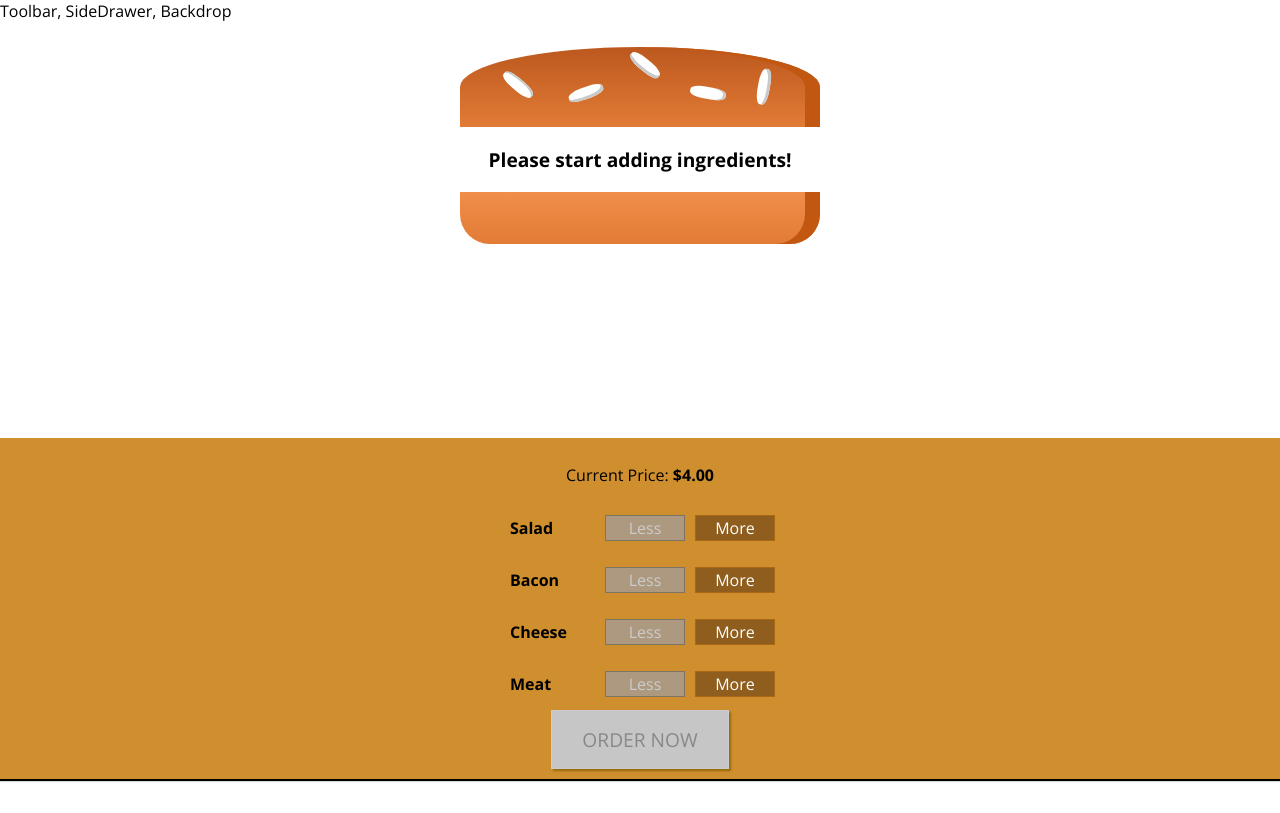
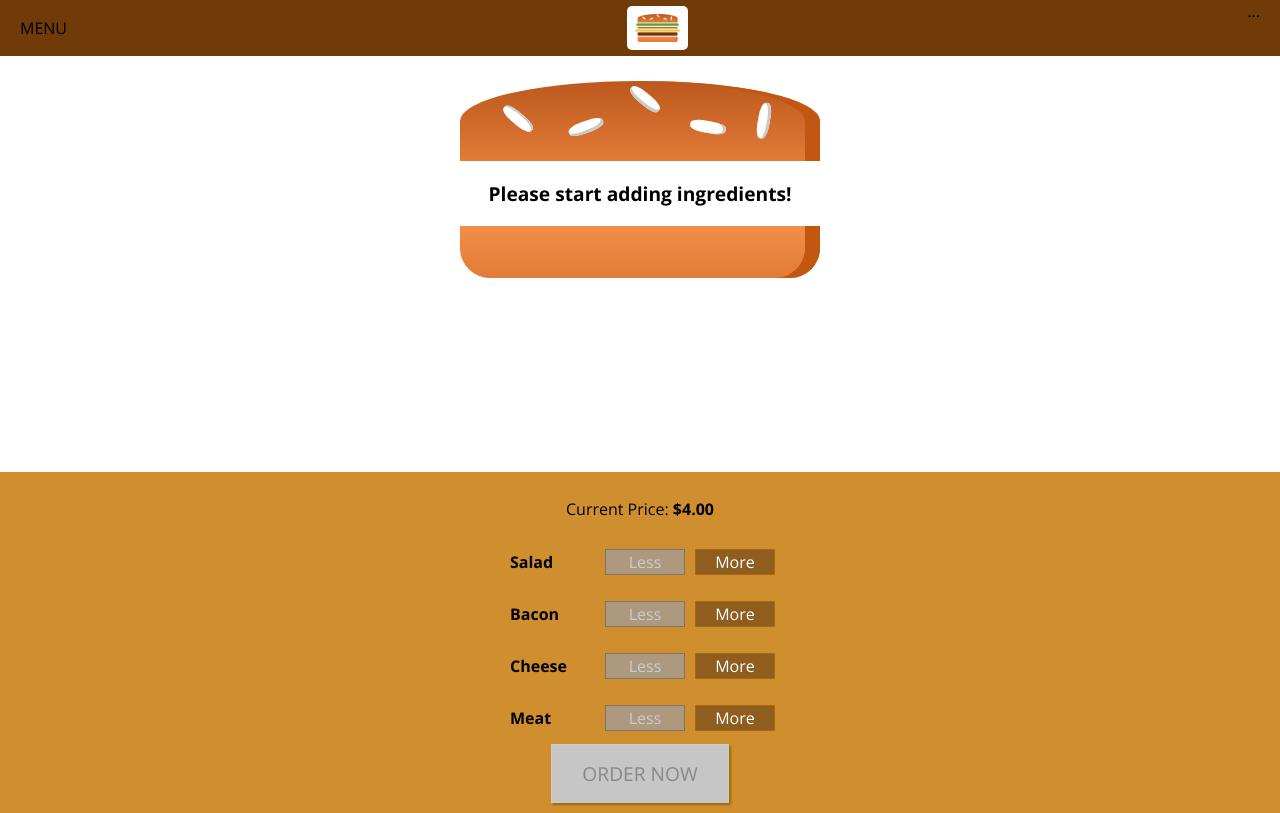
Before and after one commit to timbohmert/udemy-react_completeGuide, a React (Create React App) app in the folder my_burger_app/: page / in a window 1280 px wide. Built offline with nearby package versions, Linux system fonts and the light colour scheme.

Commit message:
Created toolbar component and logo component

```diff
--- a/my_burger_app/src/components/Layout/Layout.js
+++ b/my_burger_app/src/components/Layout/Layout.js
@@ -1,10 +1,11 @@
 import React from 'react';
 import Aux from '../../hoc/Aux';
 import classes from './Layout.module.css';
+import Toolbar from '../Navigation/Toolbar/Toolbar';
 
 const layout = (props) => (
   <Aux>
-    <div>Toolbar, SideDrawer, Backdrop</div>
+    <Toolbar />
     <main className={classes.Content}>{props.children}</main>
   </Aux>
 );
--- a/my_burger_app/src/components/Layout/Layout.module.css
+++ b/my_burger_app/src/components/Layout/Layout.module.css
@@ -1,3 +1,3 @@
 .Content {
-    margin-top: 16px;
+  margin-top: 72px;
 }
--- /dev/null
+++ b/my_burger_app/src/components/Logo/Logo.js
@@ -0,0 +1,11 @@
+import React from 'react';
+import burgerLogo from '../../assets/images/burger-logo.png';
+import classes from './Logo.module.css'
+
+const Logo = (props) => (
+  <div className={classes.Logo} >
+    <img src={burgerLogo} alt="MyBurger" />
+  </div>
+);
+
+export default Logo;
--- /dev/null
+++ b/my_burger_app/src/components/Logo/Logo.module.css
@@ -0,0 +1,11 @@
+.Logo {
+  background-color: white;
+  padding: 8px;
+  height: 80%;
+  box-sizing: border-box;
+  border-radius: 5px;
+}
+
+.Logo img {
+  height: 100%;
+}
--- /dev/null
+++ b/my_burger_app/src/components/Navigation/Toolbar/Toolbar.js
@@ -0,0 +1,13 @@
+import React from 'react';
+import classes from './Toolbar.module.css';
+import Logo from '../../Logo/Logo';
+
+const Toolbar = (props) => (
+  <header className={classes.Toolbar}>
+    <div>MENU</div>
+    <Logo />
+    <nav>...</nav>
+  </header>
+);
+
+export default Toolbar;
--- /dev/null
+++ b/my_burger_app/src/components/Navigation/Toolbar/Toolbar.module.css
@@ -0,0 +1,18 @@
+.Toolbar {
+  height: 56px;
+  width: 100%;
+  position: fixed;
+  top: 0;
+  left: 0;
+  background-color: #703b09;
+  display: flex;
+  justify-content: space-between;
+  align-items: center;
+  padding: 0 20px;
+  box-sizing: border-box;
+  z-index: 90;
+}
+
+.Toolbar nav {
+  height: 100%;
+}
```
Also changed, not shown: my_burger_app/src/assets/images/burger-logo.png (added).
